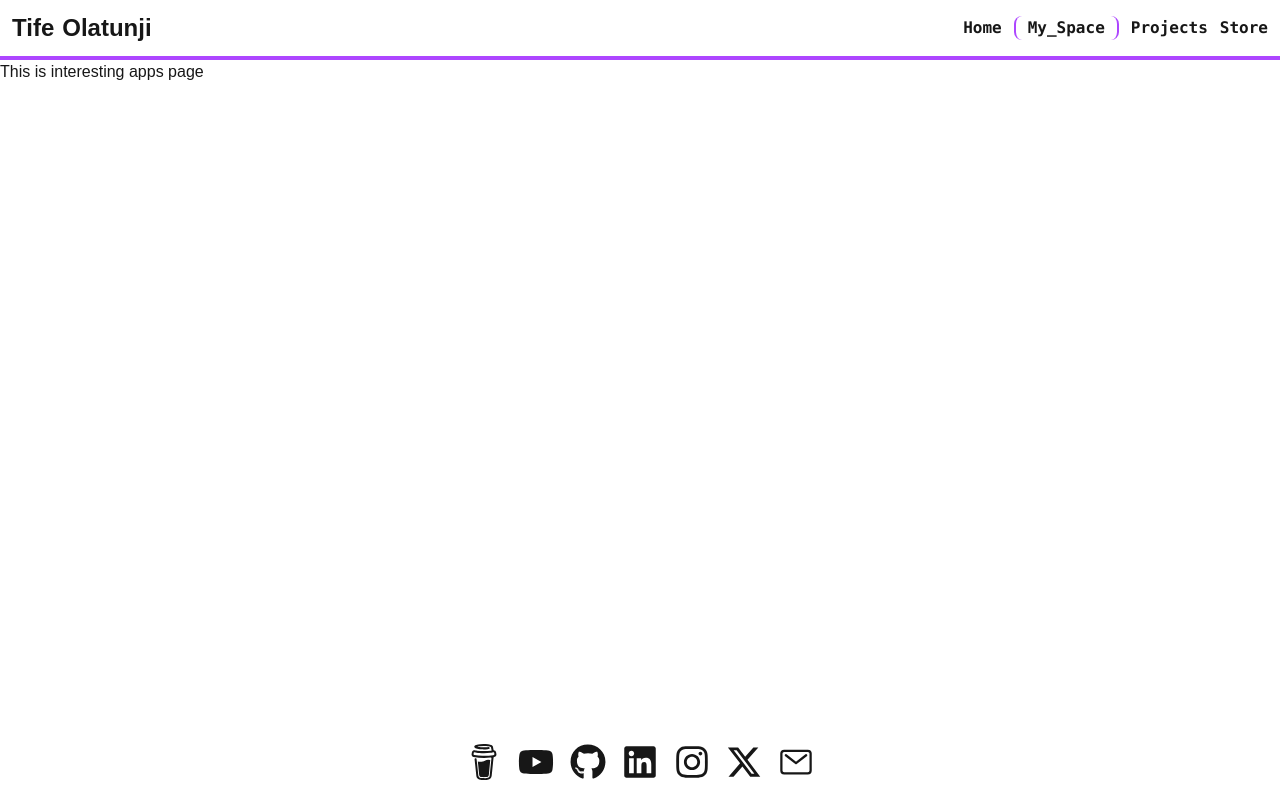
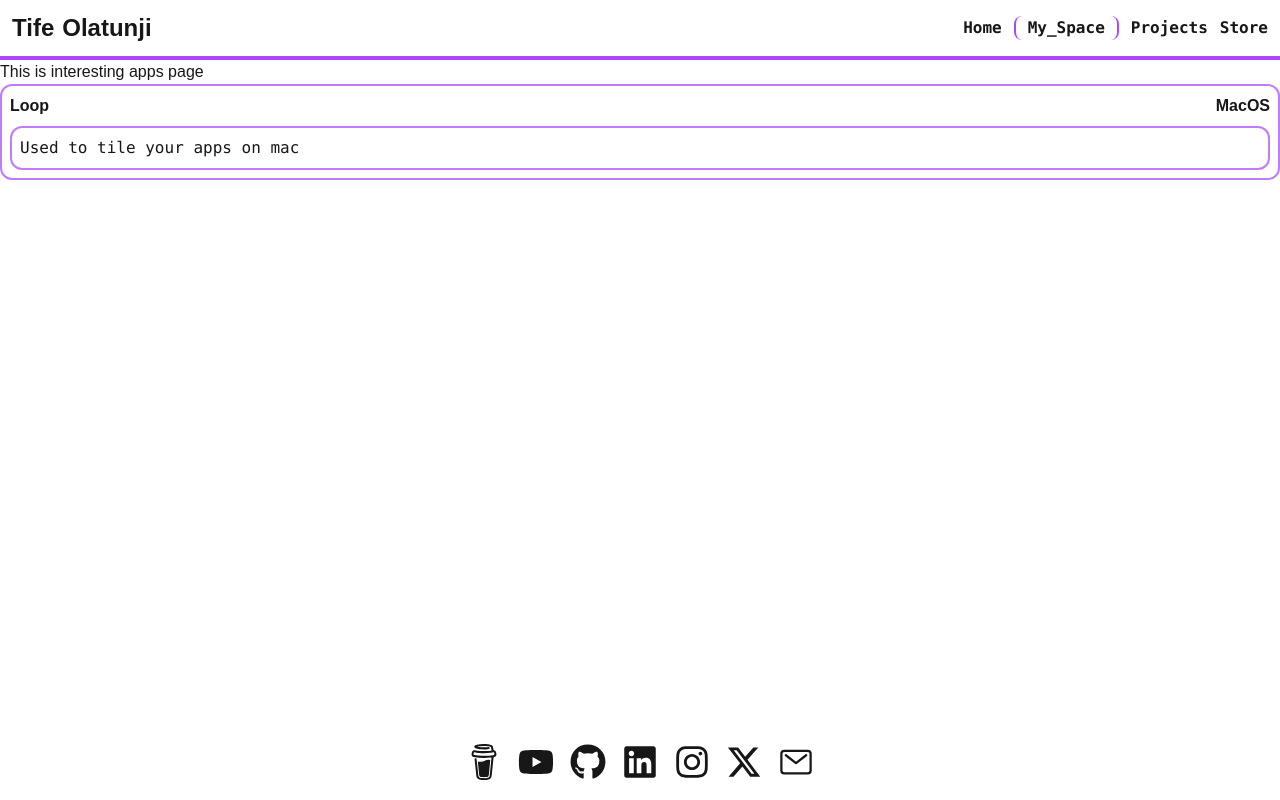
Before and after one commit to Qayyax/portfolio, a Next.js app: page /my_space/apps in a window 1280 px wide. Built offline with nearby package versions, Linux system fonts and the light colour scheme; a web font is replaced by a local one.

Commit message:
small design

```diff
--- a/app/_ui/components/my_space/interesting-app.tsx
+++ b/app/_ui/components/my_space/interesting-app.tsx
@@ -5,5 +5,19 @@ type Props = {
   description: string;
 };
 export default function InterestingApp({ name, platform, description }: Props) {
-  return <div></div>;
+  const border = "border-2 border-purple-400 dark:border-purple-200 rounded-xl";
+  return (
+    <div className={`flex flex-col gap-2 p-2 ${border}`}>
+      {/* header div */}
+      <div className={`flex items-center justify-between font-extrabold `}>
+        <p>{name}</p>
+        <p>{platform}</p>
+      </div>
+
+      {/* description div */}
+      <div className={`${border} p-2 font-mono`}>
+        <p>{description}</p>
+      </div>
+    </div>
+  );
 }
--- a/app/my_space/apps/page.tsx
+++ b/app/my_space/apps/page.tsx
@@ -1,3 +1,15 @@
+import InterestingApp from "@/app/_ui/components/my_space/interesting-app";
+
 export default function InterestingAppsPage() {
-  return <div>This is interesting apps page</div>;
+  return (
+    <div>
+      This is interesting apps page
+      {/* section for the apps */}
+      <InterestingApp
+        name="Loop"
+        description="Used to tile your apps on mac"
+        platform="MacOS"
+      />
+    </div>
+  );
 }
```
